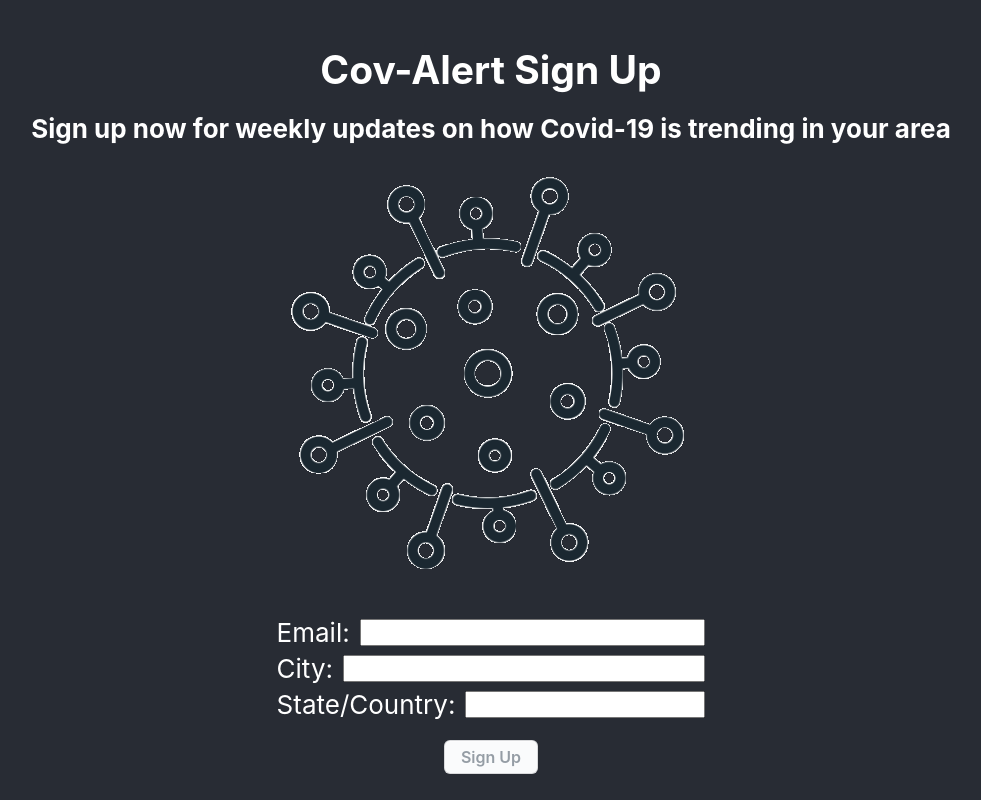
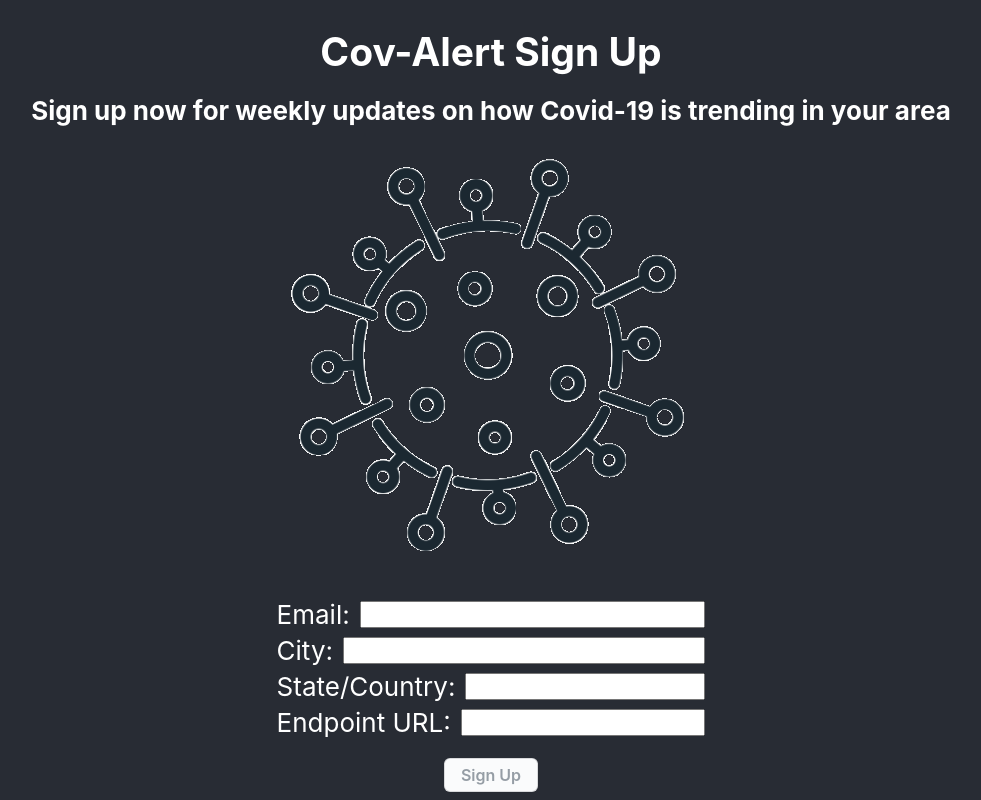
Before and after one commit to RIT-cloud-computing/term-project-team-team-1, a React (Create React App) app: page / in a window 1280 px wide. Shown: the whole page, without its empty margins (149-1130 px from the left). Built offline with nearby package versions, Linux system fonts and the light colour scheme.

Commit message:
added endpoint input field

```diff
--- a/src/App.js
+++ b/src/App.js
@@ -4,14 +4,13 @@ import { useState } from 'react';
 import axios from 'axios';
 import swal from 'sweetalert';
 
-const url = 'https://qsd6yc2he8.execute-api.us-east-1.amazonaws.com/test/users'; //not sure if this is working, also not sure how to make sure this url is right once using IAC
-
 function App() {
     const [email, setEmail] = useState('');
     const [city, setCity] = useState('');
     const [region, setRegion] = useState('');
+    const [url, setUrl] = useState('');
 
-    const buttonDisabled = email === '' || city === '' || region === '';
+    const buttonDisabled = email === '' || city === '' || region === '' || url === '';
 
     const onSignUp = () => {
         axios.post(url, {
@@ -25,6 +24,7 @@ function App() {
             setEmail('');
             setCity('');
             setRegion('');
+            setUrl('');
         })
         .catch((error) => {
             console.log(error);
@@ -56,6 +56,11 @@ function App() {
                     <label> State/Country: </label>
                     <input type="text" value={region} onChange={(event) => setRegion(event.target.value)} />
                 </div>
+
+                <div className="input-row">
+                    <label> Endpoint URL: </label>
+                    <input type="text" value={url} onChange={(event) => setUrl(event.target.value)} />
+                </div>
             </div>
 
             <button onClick={onSignUp} disabled={buttonDisabled}> Sign Up </button>
--- a/src/index.css
+++ b/src/index.css
@@ -29,6 +29,7 @@ code {
 
 label {
   margin-right: 10px;
+  flex-shrink: 0;
 }
 
 input[type="text"] {
```
